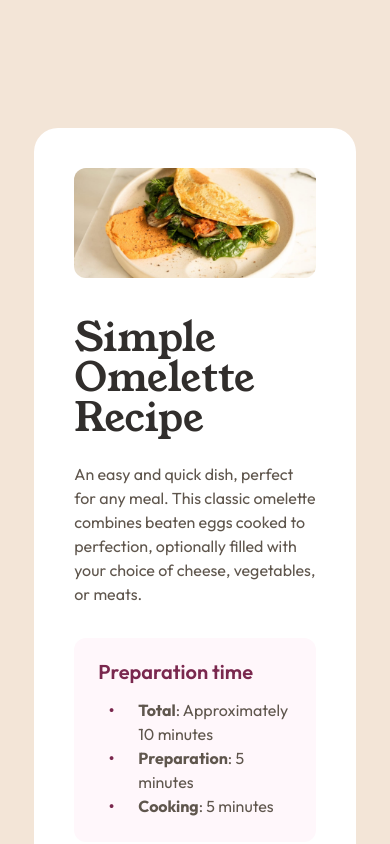
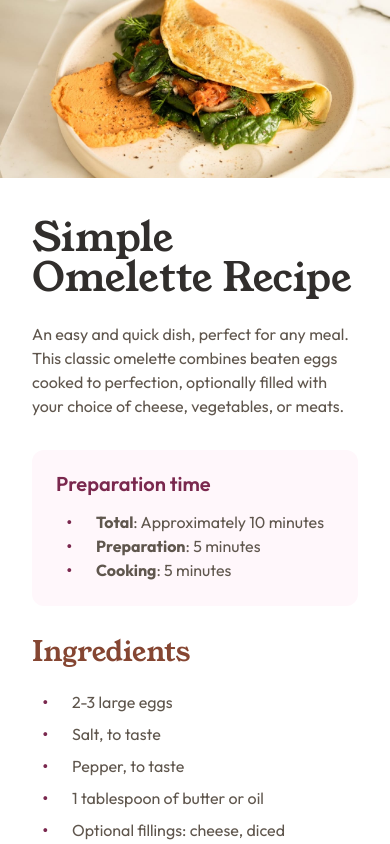
Before and after one commit to RicardoGeada/fm-recipe-page, a React app: page / in a window 390 px wide. Shown: the top 844 px of the page. Built offline with nearby package versions, Linux system fonts and the light colour scheme; the HTML template or start-up script is replaced by a standard one.

Commit message:
feat(recipe): add media queries for responsive layout

```diff
--- a/src/components/Recipe/Recipe.module.scss
+++ b/src/components/Recipe/Recipe.module.scss
@@ -168,3 +168,20 @@
 
   }
 }
+
+
+@media (max-width: 576px) {
+  .recipe {
+      border-radius: 0;
+      padding: 0;
+      gap: 0;
+
+      &__image {
+        border-radius: 0;
+      }
+
+      &__text-content {
+        padding: var(--space-500) var(--space-400);
+      }
+  }
+}
--- a/src/index.scss
+++ b/src/index.scss
@@ -37,6 +37,12 @@ body {
     padding: var(--space-1600) var(--space-600);
 }
 
+@media (max-width: 576px) {
+    body {
+        padding: 0;
+    }
+}
+
 // === separator ===
 .line {
     background-color: var(--color-stone-150);
```
